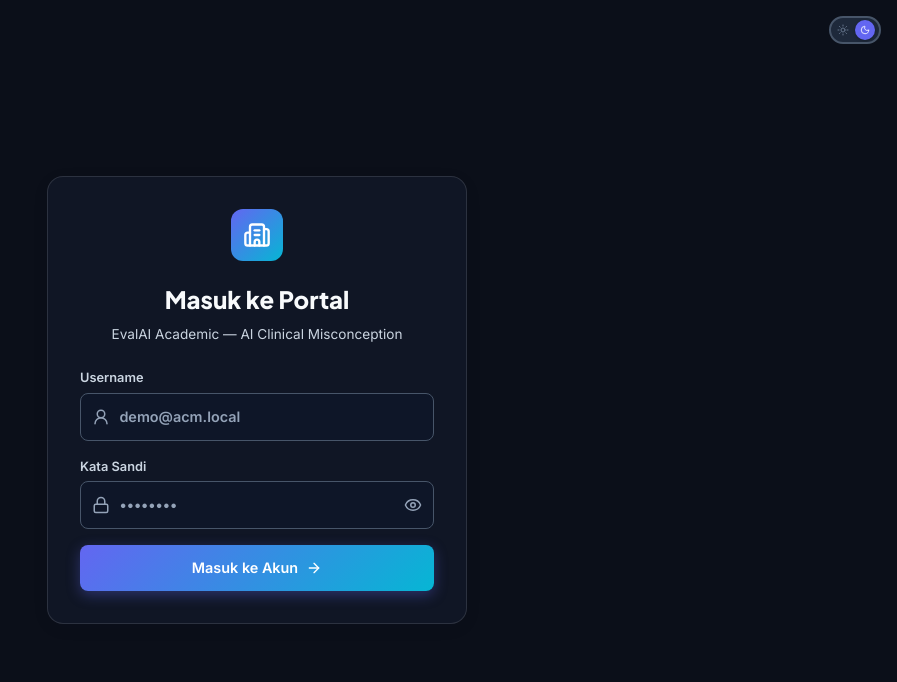
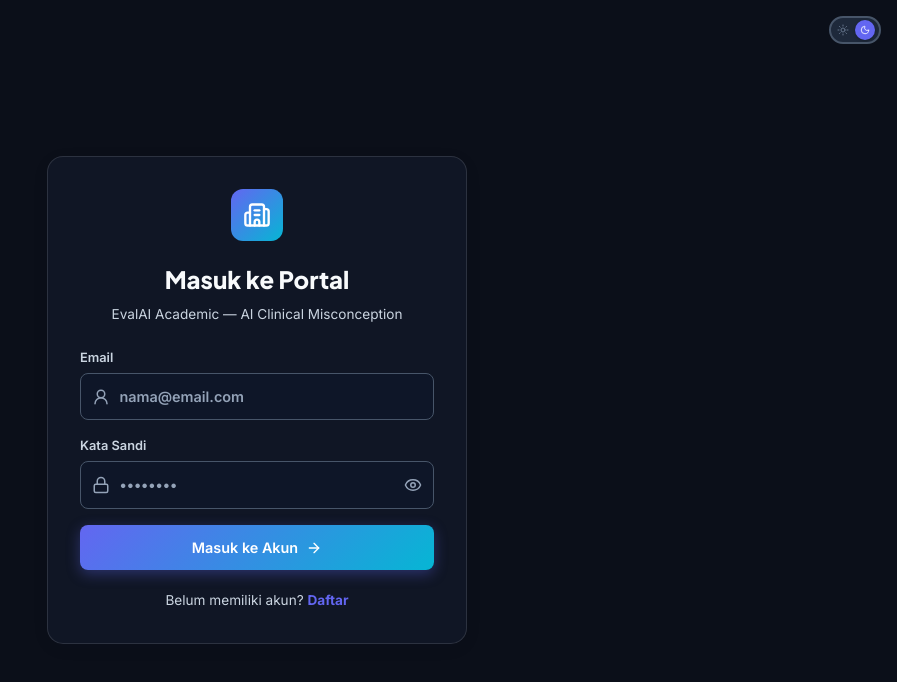
Before and after one commit to yapusss/AI_Clinical_Missconceptopn, a Next.js app in the folder frontend/: page /login in a window 1280 px wide. Shown: the top 682 px of the page, without its empty margins (383-1280 px from the left). Built offline with nearby package versions, Linux system fonts and the light colour scheme.

Commit message:
feat(auth): add self-service student registration

```diff
--- a/frontend/app/login/page.tsx
+++ b/frontend/app/login/page.tsx
@@ -8,10 +8,13 @@ import { useAuth } from "../components/AuthProvider";
 import ThemeToggle from "../components/ThemeToggle";
 
 export default function LoginPage() {
-  const { user, loading, login } = useAuth();
+  const { user, loading, login, register } = useAuth();
   const router = useRouter();
+  const [isRegister, setIsRegister] = useState(false);
+  const [namaLengkap, setNamaLengkap] = useState("");
   const [identitas, setIdentitas] = useState("");
   const [kataSandi, setKataSandi] = useState("");
+  const [konfirmasiSandi, setKonfirmasiSandi] = useState("");
   const [showPassword, setShowPassword] = useState(false);
   const [error, setError] = useState("");
   const [submitting, setSubmitting] = useState(false);
@@ -25,7 +28,12 @@ export default function LoginPage() {
     setSubmitting(true);
     setError("");
     try {
-      await login(identitas, kataSandi);
+      if (isRegister) {
+        if (kataSandi !== konfirmasiSandi) throw new Error("Konfirmasi kata sandi tidak sama.");
+        await register(namaLengkap, identitas, kataSandi);
+      } else {
+        await login(identitas, kataSandi);
+      }
       router.push("/select-role");
     } catch (err) {
       setError(err instanceof Error ? err.message : "Login gagal.");
@@ -75,27 +83,34 @@ export default function LoginPage() {
           </div>
         </div>
         <h1 style={{ fontSize: "1.5rem", fontWeight: 800, textAlign: "center", margin: 0 }}>
-          Masuk ke Portal
+          {isRegister ? "Daftar Akun" : "Masuk ke Portal"}
         </h1>
         <p style={{ fontSize: "0.85rem", color: "var(--text-muted)", textAlign: "center", marginTop: "0.4rem" }}>
-          EvalAI Academic — AI Clinical Misconception
+          {isRegister ? "Pendaftaran ini khusus untuk akun mahasiswa." : "EvalAI Academic — AI Clinical Misconception"}
         </p>
 
         <form
           onSubmit={onSubmit}
           style={{ display: "flex", flexDirection: "column", gap: "1rem", marginTop: "1.5rem" }}
         >
+          {isRegister && <label style={{ display: "flex", flexDirection: "column", gap: "0.35rem", fontSize: "0.8rem", fontWeight: 600, color: "var(--text-muted)" }}>
+            Nama Lengkap
+            <div style={{ position: "relative" }}>
+              <UserRound size={18} style={{ position: "absolute", left: "12px", top: "50%", transform: "translateY(-50%)", color: "var(--text-dim)" }} />
+              <input type="text" autoComplete="name" required value={namaLengkap} onChange={(e) => setNamaLengkap(e.target.value)} placeholder="Nama lengkap" className="form-input" style={{ paddingLeft: "2.4rem" }} />
+            </div>
+          </label>}
           <label style={{ display: "flex", flexDirection: "column", gap: "0.35rem", fontSize: "0.8rem", fontWeight: 600, color: "var(--text-muted)" }}>
-            Username
+            Email
             <div style={{ position: "relative" }}>
               <UserRound size={18} style={{ position: "absolute", left: "12px", top: "50%", transform: "translateY(-50%)", color: "var(--text-dim)" }} />
               <input
                 type="email"
-                autoComplete="username"
+                autoComplete="email"
                 required
                 value={identitas}
                 onChange={(e) => setIdentitas(e.target.value)}
-                placeholder="demo@acm.local"
+                placeholder="nama@email.com"
                 className="form-input"
                 style={{ paddingLeft: "2.4rem" }}
               />
@@ -108,7 +123,7 @@ export default function LoginPage() {
               <Lock size={18} style={{ position: "absolute", left: "12px", top: "50%", transform: "translateY(-50%)", color: "var(--text-dim)" }} />
               <input
                 type={showPassword ? "text" : "password"}
-                autoComplete="current-password"
+                autoComplete={isRegister ? "new-password" : "current-password"}
                 required
                 value={kataSandi}
                 onChange={(e) => setKataSandi(e.target.value)}
@@ -138,6 +153,14 @@ export default function LoginPage() {
             </div>
           </label>
 
+          {isRegister && <label style={{ display: "flex", flexDirection: "column", gap: "0.35rem", fontSize: "0.8rem", fontWeight: 600, color: "var(--text-muted)" }}>
+            Konfirmasi Kata Sandi
+            <div style={{ position: "relative" }}>
+              <Lock size={18} style={{ position: "absolute", left: "12px", top: "50%", transform: "translateY(-50%)", color: "var(--text-dim)" }} />
+              <input type={showPassword ? "text" : "password"} autoComplete="new-password" required value={konfirmasiSandi} onChange={(e) => setKonfirmasiSandi(e.target.value)} placeholder="Ulangi kata sandi" className="form-input" style={{ paddingLeft: "2.4rem" }} />
+            </div>
+          </label>}
+
           {error && (
             <div role="alert" style={{ borderRadius: "var(--radius-sm)", border: "1px solid rgba(239, 68, 68, 0.3)", background: "rgba(239, 68, 68, 0.12)", color: "#f87171", fontSize: "0.85rem", padding: "0.6rem 0.9rem" }}>
               {error}
@@ -145,10 +168,16 @@ export default function LoginPage() {
           )}
 
           <button type="submit" className="btn-primary" disabled={submitting} style={{ padding: "0.75rem 1.25rem", fontSize: "0.9rem", opacity: submitting ? 0.6 : 1 }}>
-            {submitting ? "Memproses..." : "Masuk ke Akun"}
+            {submitting ? "Memproses..." : isRegister ? "Daftar Akun" : "Masuk ke Akun"}
             <ArrowRight size={16} />
           </button>
         </form>
+        <p style={{ margin: "1.25rem 0 0", textAlign: "center", fontSize: "0.85rem", color: "var(--text-muted)" }}>
+          {isRegister ? "Sudah memiliki akun?" : "Belum memiliki akun?"}{" "}
+          <button type="button" onClick={() => { setIsRegister(!isRegister); setError(""); }} style={{ border: 0, background: "transparent", color: "var(--primary)", fontWeight: 700, cursor: "pointer", padding: 0 }}>
+            {isRegister ? "Masuk" : "Daftar"}
+          </button>
+        </p>
       </div>
     </div>
   );
```
Also changed, not shown: 1 other file (tests, documents, lock files or other folders).
